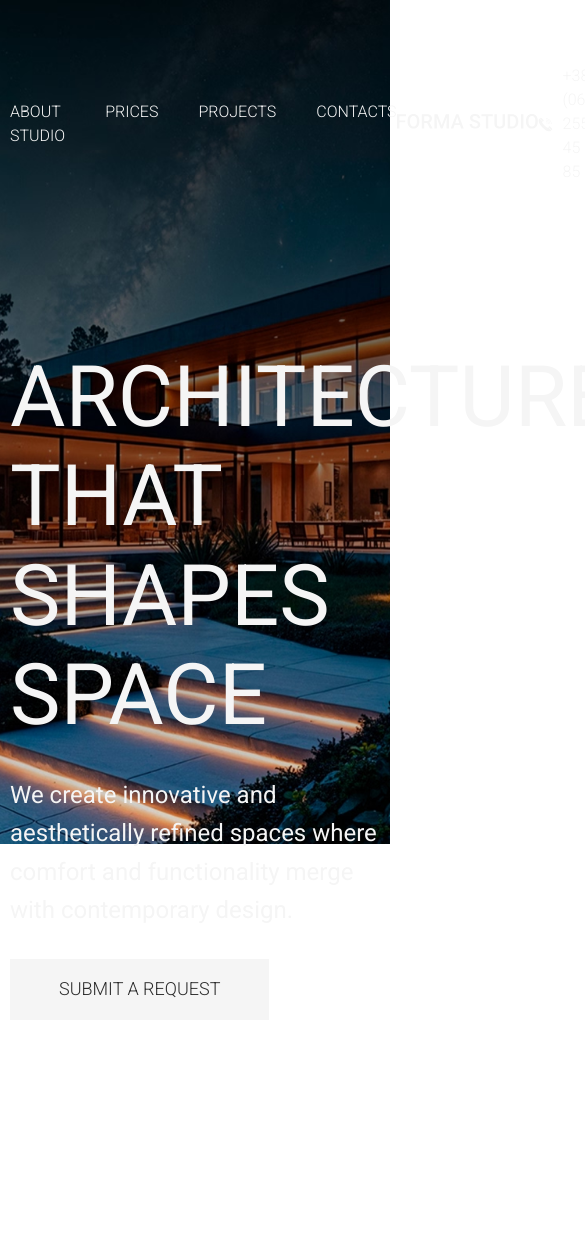
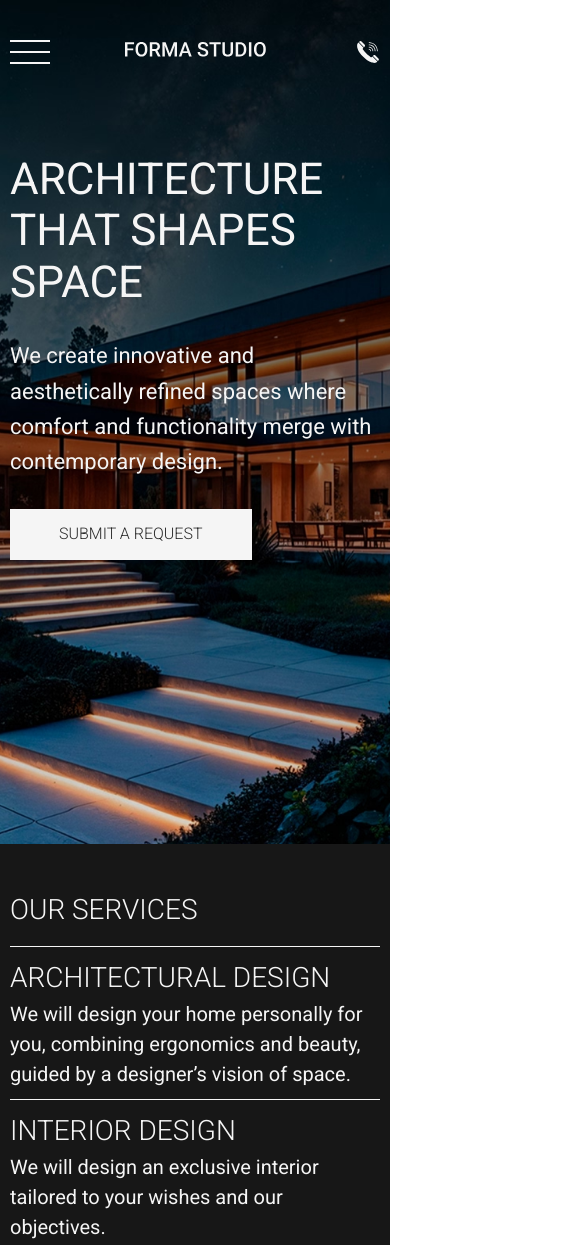
Before and after one commit to VasiaDev/forma-studio, a plain HTML site: page index.html in a window 390 px wide. Shown: the top 1245 px of the page, 585 px wide, since content can reach past the window. Before the commit the page ends 1020 px from the top, so only its background shows below. Drawn offline with Linux system fonts and the light colour scheme.

Commit message:
feat: added responsive header with burger menu, implemented services section with responsiveness, plus minor fixes to previous functionality

```diff
--- a/css/style.css
+++ b/css/style.css
@@ -11,7 +11,7 @@ html {
 body {
     font-family: "Roboto", sans-serif;
     /* font-family: "Montserrat", sans-serif; */
-    font-style: 16px;
+    font-size: 16px;
     line-height: 1.5;
     font-weight: 400;
     color: #2B2B2B;
@@ -22,10 +22,32 @@ a {
     text-decoration: none;
 }
 
+ul {
+    list-style: none;
+}
+
+button {
+    background-color: transparent;
+    padding: 0;
+    border: none;
+}
+
 .container {
     max-width: 1740px;
     padding: 0 10px;
     margin: 0 auto;
+}
+
+.section-box {
+    padding: 150px 0;
+}
+
+.section__title {
+    text-transform: uppercase;
+    font-weight: 300;
+    font-size: 42px;
+    line-height: 1.16;
+    margin-bottom: 55px;
 }
 
 .header {
@@ -52,6 +74,41 @@ a {
 
 .menu {
     justify-self: start;
+}
+
+.menu__btn {
+    display: none;
+    justify-content: center;
+    align-items: center;
+    width: 40px;
+    height: 24px;
+    position: relative;
+    z-index: 10;
+}
+
+.menu__btn::after,
+.menu__btn::before {
+    content: '';
+    position: absolute;
+    left: 0;
+    right: 0;
+    height: 2px;
+    background-color: #F5F5F5;
+}
+
+.menu__btn::after {
+    top: 0;
+}
+
+.menu__btn::before {
+    bottom: 0;
+}
+
+
+.menu__btn span {
+    height: 2px;
+    background-color: #F5F5F5;
+    width: 100%;
 }
 
 .menu__list {
@@ -93,9 +150,127 @@ a {
     text-transform: uppercase;
     font-size: 18px;
     line-height: 1.16;
-    letter-spacing: 10;
     color: #2B2B2B;
     font-weight: 300;
     padding: 20px 49px;
     background-color: #F5F5F5;
 }
+
+.services {
+    background-color: #171717;
+    color: #F5F5F5;
+}
+
+.services__list {
+    border-top: 1px solid #F5F5F5;
+}
+
+.services__item {
+    display: flex;
+    justify-content: space-between;
+    align-items: center;
+    gap: 20px;
+    padding: 24px 0;
+    border-bottom: 1px solid #F5F5F5;
+    padding-right: 44px;
+}
+
+.services__item-title {
+    font-size: 28px;
+    text-transform: uppercase;
+    font-weight: 300;
+}
+
+.services__item-text {
+    max-width: 800px;
+    width: 100%;
+}
+
+
+
+
+
+
+
+
+
+
+
+
+@media (max-width: 1300px) {
+    .menu__btn {
+        display: flex;
+    }
+
+    .menu__list {
+        position: absolute;
+        inset: 0;
+        background-color: #171717;
+        flex-direction: column;
+        justify-content: center;
+        align-items: center;
+        transform: translateY(-100%);
+        transition: transform .3s ease-in-out;
+    }
+
+    .menu__list.active {
+        transform: translateY(0);
+    }
+
+    .services__item {
+        display: block;
+        padding-right: 0;
+    }
+}
+
+@media (max-width: 740px) {
+    .header__top {
+        padding: 40px 0;
+    }
+
+    .header__title {
+        padding-top: 75px;
+        font-size: 64px;
+    }
+
+    .section-box {
+        padding: 50px 0;
+    }
+
+    .services__title {
+        font-size: 28px;
+        margin-bottom: 20px;
+    }
+
+    .services__item {
+        padding: 10px 0;
+    }
+
+    .services__item-text {
+        font-size: 20px;
+    }
+}
+
+@media (max-width: 540px) {
+    .header__phone span {
+        display: none;
+    }
+
+    .header__phone img {
+        width: 24px;
+    }
+
+    .header__title {
+        padding-top: 50px;
+        font-size: 44px;
+    }
+
+    .header__text {
+        font-size: 22px;
+    }
+
+    .header__btn {
+        font-size: 16px;
+        padding: 16px 49px;
+    }
+}
--- a/index.html
+++ b/index.html
@@ -17,6 +17,9 @@
     <div class="container">
       <div class="header__top">
         <nav class="menu">
+          <button class="menu__btn">
+            <span></span>
+          </button>
           <ul class="menu__list">
             <li class="menu__item">
               <a href="#" class="menu__link">ABOUT STUDIO</a>
@@ -46,6 +49,32 @@
     </div>
   </header>
 
+  <section class="services section-box">
+    <div class="container">
+      <h2 class="services__title section__title">
+        Our Services
+      </h2>
+      <ul class="services__list">
+        <li class="services__item">
+          <p class="services__item-title">Architectural Design</p>
+          <p class="services__item-text">We will design your home personally for you, combining ergonomics and beauty, guided by a designer’s vision of space.</p>
+        </li>
+        <li class="services__item">
+          <p class="services__item-title">Interior Design</p>
+          <p class="services__item-text">We will design an exclusive interior tailored to your wishes and our objectives.</p>
+        </li>
+        <li class="services__item">
+          <p class="services__item-title">Architectural supervision</p>
+          <p class="services__item-text">We oversee the implementation of our projects from concept to realization</p>
+        </li>
+        <li class="services__item">
+          <p class="services__item-title">Turnkey Projects</p>
+          <p class="services__item-text">We handle everything from concept development to project completion, so you don’t have to worry about a thing.</p>
+        </li>
+      </ul>
+    </div>
+  </section>
+
   <script src="js/main.js"></script>
 </body>
 </html>
--- a/js/main.js
+++ b/js/main.js
@@ -0,0 +1,6 @@
+const menuBtn = document.querySelector('.menu__btn');
+const menu = document.querySelector('.menu__list');
+
+menuBtn.addEventListener('click', () => {
+  menu.classList.toggle('active');
+});
```
